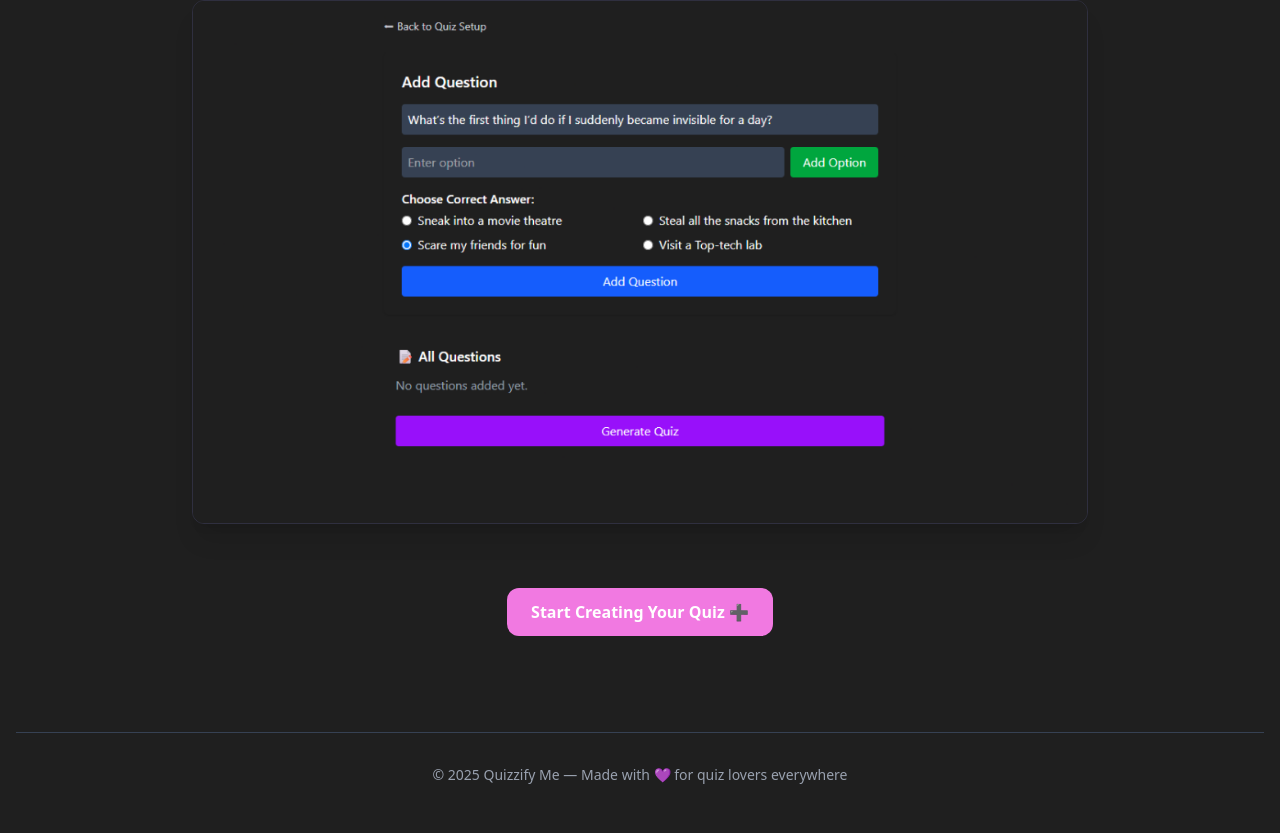
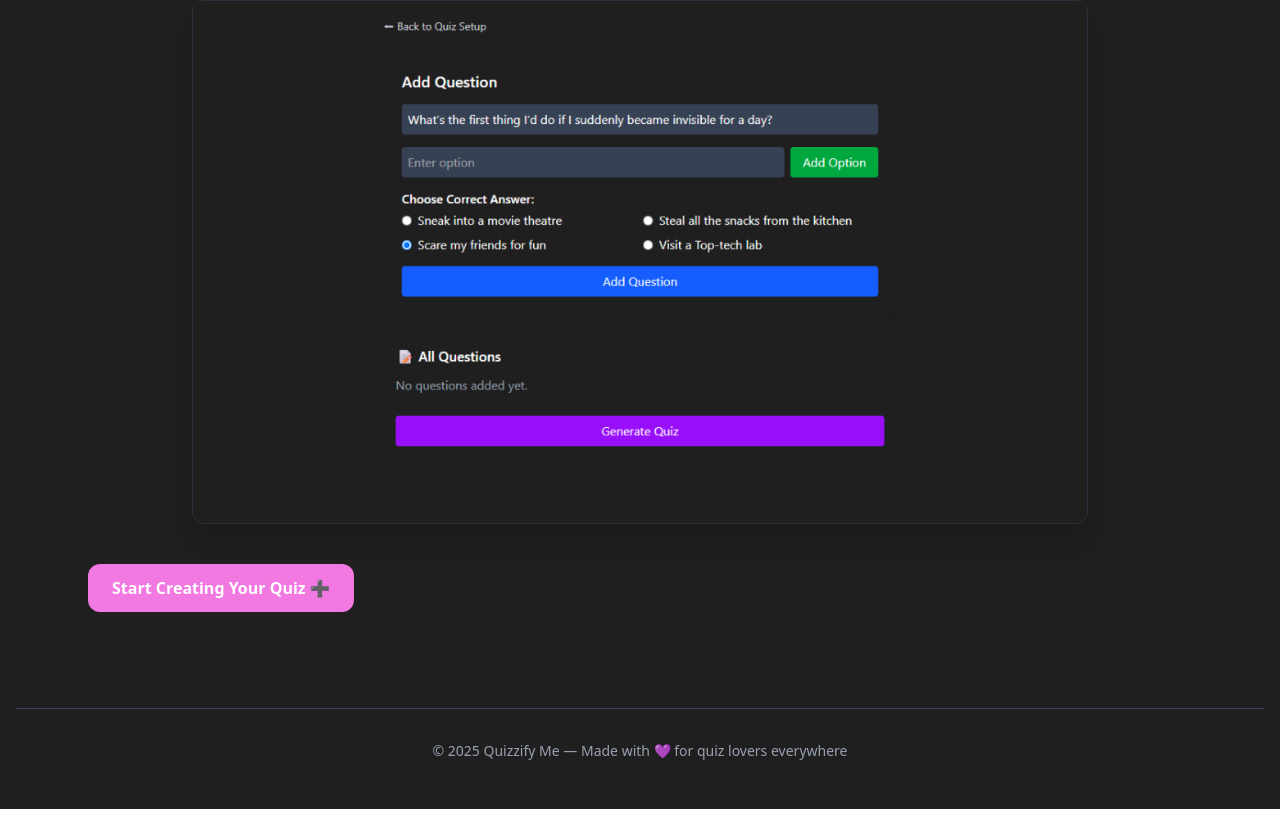
Before and after one commit to Nishantnarang25/Quizzify-Me-frontend, a React (Vite) app: page /about/QuizzifyMe in a window 1280 px wide. Shown: the part 3994-4827 px from the top of the page. After the commit the page ends 4803 px from the top, so only its background shows below. Built offline with nearby package versions, Linux system fonts and the light colour scheme; no server answers.

Commit message:
Changed few things

```diff
--- a/Pages/LandingPage.jsx
+++ b/Pages/LandingPage.jsx
@@ -312,7 +312,7 @@ export default function LandingPage() {
                 >
                     <button
                         onClick={() => setShowLogin(true)}
-                        className="bg-[#F179E1] text-white font-semibold px-6 py-3 rounded-xl hover:bg-[#e668d3] transition mt-6 text-sm sm:text-base"
+                        className="hidden sm:block bg-[#F179E1] text-white font-semibold px-6 py-3 rounded-xl hover:bg-[#e668d3] transition mt-6 text-sm sm:text-base"
                     >
                         Start Creating Your Quiz ➕
                     </button>
@@ -383,9 +383,9 @@ export default function LandingPage() {
                             {usernameTaken && (
                                 <p className="text-red-400 text-sm">That name’s taken — try another!</p>
                             )}
-                            <div className="hidden sm:block">
+                            <div>
                                 <button
-                                    onClick={() => setShowLogin(true)}
+                                type="submit"
 
                                     className="bg-gradient-to-r from-[#FBE483] to-[#F179E1] text-black font-bold px-6 py-2 rounded-full hover:scale-105 transition"
                                 >
```
